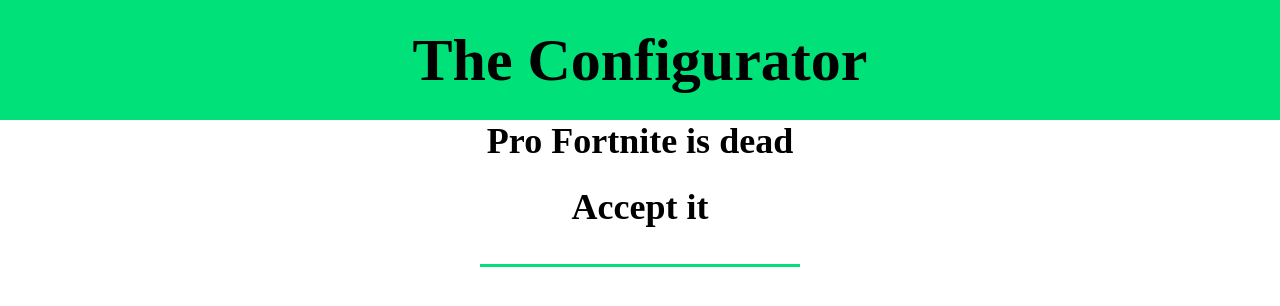
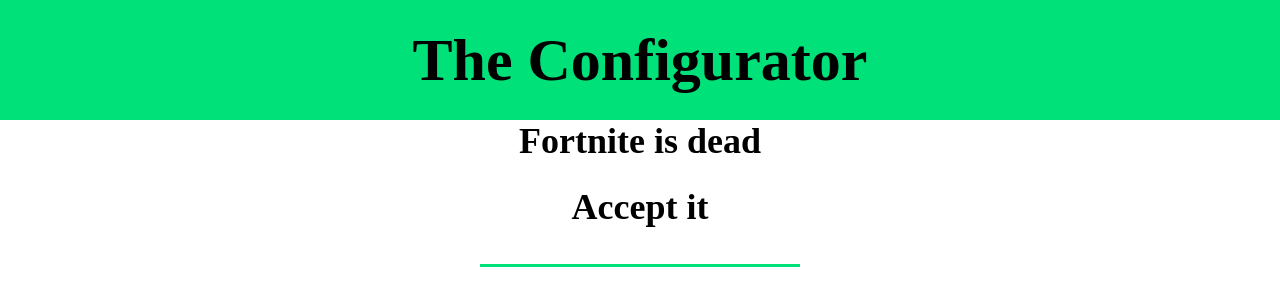
Before and after one commit to tgswiz/tgswiz.github.io, a plain HTML site: page Fnite.html in a window 1280 px wide. Drawn offline with Linux system fonts and the light colour scheme; a web font is replaced by a local one.

Commit message:
fixed grammer lol

```diff
--- a/Fnite.html
+++ b/Fnite.html
@@ -18,7 +18,7 @@
 <h1 id="FC" align="center" style="background-color:rgb(0,226,121);"><a id="TC" href="index.html">The Configurator</a></h1>
 
 
-<h2 align="center"><strong>Pro</strong> Fortnite is dead</h2>
+<h2 align="center"><strong>Fortnite is dead</strong> </h2>
 
 <h3 id="FPCM"align="center"><strong>Accept it</strong></h3>
 
```
